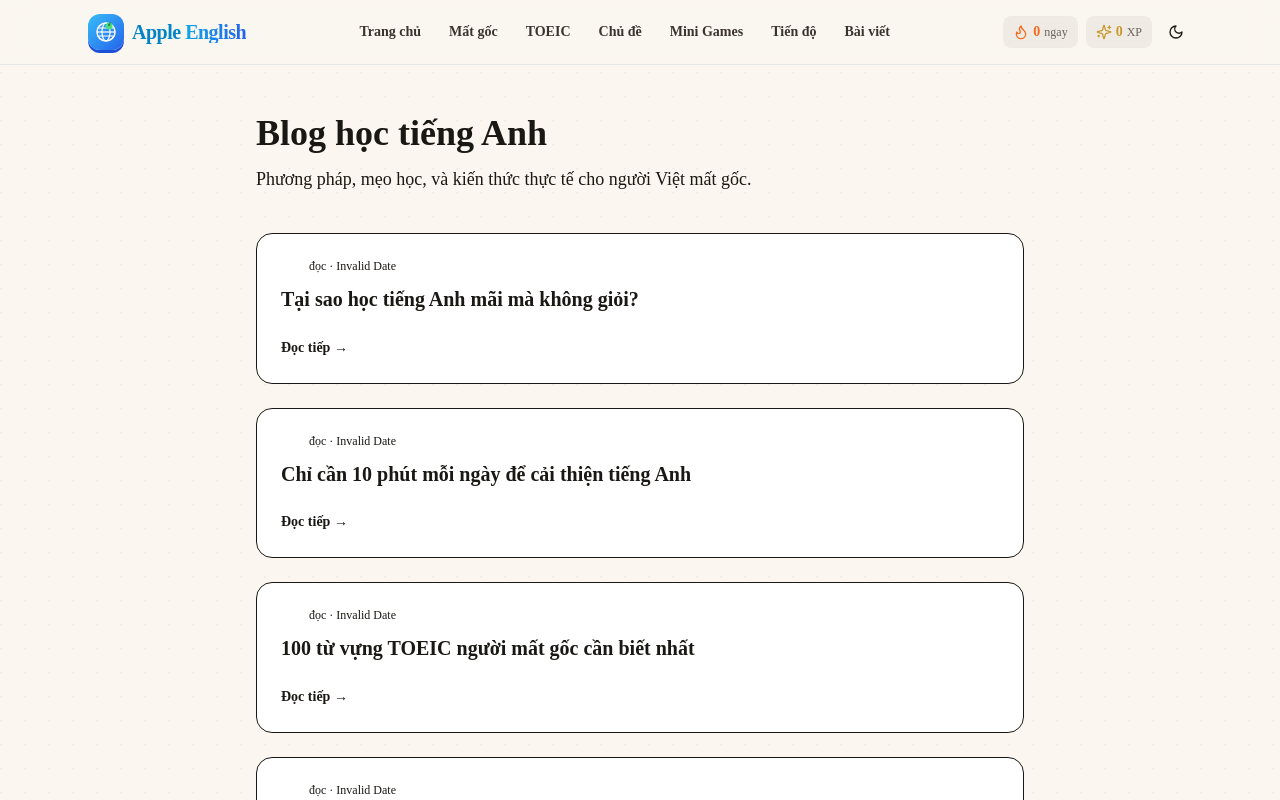
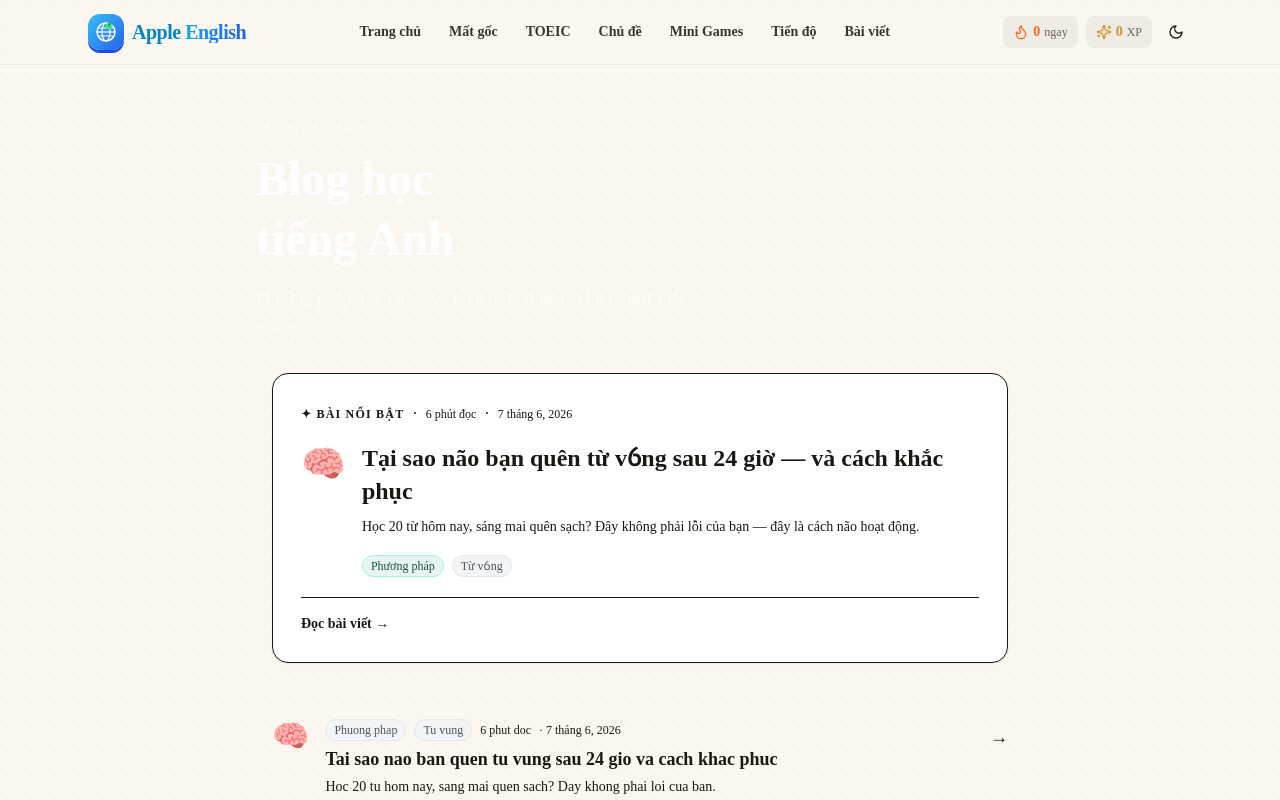
Before and after one commit to NguyeQuanHuy/apple-english, a Next.js app: page /blog in a window 1280 px wide. Shown: the top 800 px of the page. Built offline with nearby package versions, Linux system fonts and the light colour scheme.

Commit message:
redesign blog index page

```diff
--- a/app/blog/page.tsx
+++ b/app/blog/page.tsx
@@ -6,32 +6,123 @@ export const metadata = {
   description: "Bài viết về phương pháp học tiếng Anh hiệu quả cho người Việt mất gốc.",
 };
 
+function formatDate(raw: string) {
+  if (!raw) return "";
+  const parts = raw.split("/");
+  if (parts.length === 3) {
+    const [d, m, y] = parts;
+    const date = new Date(Number(y), Number(m) - 1, Number(d));
+    return date.toLocaleDateString("vi-VN", { day: "numeric", month: "long", year: "numeric" });
+  }
+  const date = new Date(raw);
+  if (isNaN(date.getTime())) return raw;
+  return date.toLocaleDateString("vi-VN", { day: "numeric", month: "long", year: "numeric" });
+}
+
+const TAG_COLORS: Record<string, string> = {
+  "Phương pháp": "bg-teal-50 text-teal-700 border-teal-200",
+  "Từ vựng": "bg-amber-50 text-amber-700 border-amber-200",
+  "Kinh nghiệm": "bg-violet-50 text-violet-700 border-violet-200",
+  "Mất gốc": "bg-rose-50 text-rose-700 border-rose-200",
+  "TOEIC": "bg-blue-50 text-blue-700 border-blue-200",
+  "Ngữ pháp": "bg-green-50 text-green-700 border-green-200",
+};
+
+function TagBadge({ tag }: { tag: string }) {
+  const cls = TAG_COLORS[tag] ?? "bg-gray-100 text-gray-600 border-gray-200";
+  return (
+    <span className={`text-xs font-medium px-2 py-0.5 rounded-full border ${cls}`}>
+      {tag}
+    </span>
+  );
+}
+
 export default function BlogPage() {
-  const sorted = [...BLOG_POSTS].sort(
-    (a, b) => new Date(b.publishedAt).getTime() - new Date(a.publishedAt).getTime()
-  );
+  const sorted = [...BLOG_POSTS].sort((a, b) => {
+    const parseDate = (d: string) => {
+      const parts = d?.split("/");
+      if (parts?.length === 3) return new Date(Number(parts[2]), Number(parts[1]) - 1, Number(parts[0])).getTime();
+      return new Date(d ?? 0).getTime();
+    };
+    return parseDate((b as any).date ?? (b as any).publishedAt) - parseDate((a as any).date ?? (a as any).publishedAt);
+  });
+
+  const [featured, ...rest] = sorted;
+
   return (
-    <main className="min-h-screen bg-[var(--paper)] px-4 py-12">
-      <div className="max-w-3xl mx-auto">
-        <div className="mb-10">
-          <h1 className="font-display text-4xl font-bold text-[var(--ink)] mb-3">Blog học tiếng Anh</h1>
-          <p className="text-[var(--ink-muted)] text-lg">Phương pháp, mẹo học, và kiến thức thực tế cho người Việt mất gốc.</p>
+    <main className="min-h-screen bg-[var(--paper)] pb-20">
+      {/* Hero header */}
+      <div className="bg-[var(--ink)] text-white px-4 py-14">
+        <div className="max-w-3xl mx-auto">
+          <p className="text-xs font-semibold tracking-widest uppercase text-white/50 mb-3">EnglishStart</p>
+          <h1 className="font-display text-5xl font-bold leading-tight mb-4">Blog học<br />tiếng Anh</h1>
+          <p className="text-white/60 text-lg max-w-md">
+            Phương pháp, mẹo học, và kiến thức thực tế cho người Việt mất gốc.
+          </p>
         </div>
-        <div className="flex flex-col gap-6">
-          {sorted.map((post) => (
-            <Link key={post.slug} href={`/blog/${post.slug}`}>
-              <article className="bg-white border border-[var(--paper-border)] rounded-2xl p-6 hover:shadow-md hover:-translate-y-0.5 transition-all duration-200 cursor-pointer">
-                <div className="flex items-center gap-2 mb-3 flex-wrap">
-                  <span className="text-xs font-semibold px-2.5 py-1 rounded-full bg-[var(--ember-light)] text-[var(--ember)]">{post.category}</span>
-                  <span className="text-xs text-[var(--ink-muted)]">{post.readTime} đọc · {new Date(post.publishedAt).toLocaleDateString("vi-VN", { day: "numeric", month: "long", year: "numeric" })}</span>
+      </div>
+
+      <div className="max-w-3xl mx-auto px-4">
+        {/* Featured post */}
+        {featured && (
+          <Link href={`/blog/${(featured as any).slug}`}>
+            <article className="group -mt-6 bg-white rounded-2xl border border-[var(--paper-border)] p-7 shadow-sm hover:shadow-md transition-all duration-200 mb-8 cursor-pointer">
+              <div className="flex items-center gap-2 mb-4 flex-wrap">
+                <span className="text-xs font-bold tracking-widest uppercase text-[var(--ember)]">✦ Bài nổi bật</span>
+                <span className="text-[var(--paper-border)]">·</span>
+                <span className="text-xs text-[var(--ink-muted)]">{(featured as any).readingTime ?? (featured as any).readTime}</span>
+                <span className="text-[var(--paper-border)]">·</span>
+                <span className="text-xs text-[var(--ink-muted)]">{formatDate((featured as any).date ?? (featured as any).publishedAt)}</span>
+              </div>
+              <div className="flex gap-4 items-start">
+                <span className="text-4xl leading-none mt-1 hidden sm:block">{(featured as any).emoji ?? "📖"}</span>
+                <div className="flex-1 min-w-0">
+                  <h2 className="font-display text-2xl font-bold text-[var(--ink)] mb-2 leading-snug group-hover:text-[var(--ember)] transition-colors">
+                    {(featured as any).title}
+                  </h2>
+                  <p className="text-[var(--ink-muted)] text-sm leading-relaxed mb-4 line-clamp-2">
+                    {(featured as any).summary ?? (featured as any).excerpt}
+                  </p>
+                  <div className="flex items-center gap-2 flex-wrap">
+                    {((featured as any).tags ?? []).map((t: string) => <TagBadge key={t} tag={t} />)}
+                  </div>
                 </div>
-                <h2 className="font-display text-xl font-bold text-[var(--ink)] mb-2 leading-snug">{post.title}</h2>
-                <p className="text-[var(--ink-muted)] text-sm leading-relaxed line-clamp-2">{post.excerpt}</p>
-                <span className="mt-4 inline-block text-sm font-semibold text-[var(--ember)]">Đọc tiếp →</span>
+              </div>
+              <div className="mt-5 pt-4 border-t border-[var(--paper-border)] flex items-center justify-between">
+                <span className="text-sm font-semibold text-[var(--ember)]">Đọc bài viết →</span>
+              </div>
+            </article>
+          </Link>
+        )}
+
+        {/* Post list */}
+        <div className="flex flex-col divide-y divide-[var(--paper-border)]">
+          {rest.map((post) => (
+            <Link key={(post as any).slug} href={`/blog/${(post as any).slug}`}>
+              <article className="group py-6 flex gap-4 items-start hover:bg-white hover:px-4 hover:-mx-4 hover:rounded-xl transition-all duration-150 cursor-pointer">
+                <span className="text-3xl leading-none mt-0.5 hidden sm:block">{(post as any).emoji ?? "📄"}</span>
+                <div className="flex-1 min-w-0">
+                  <div className="flex items-center gap-2 mb-1.5 flex-wrap">
+                    {((post as any).tags ?? []).slice(0, 2).map((t: string) => <TagBadge key={t} tag={t} />)}
+                    <span className="text-xs text-[var(--ink-muted)]">{(post as any).readingTime ?? (post as any).readTime}</span>
+                    <span className="text-xs text-[var(--ink-muted)]">· {formatDate((post as any).date ?? (post as any).publishedAt)}</span>
+                  </div>
+                  <h2 className="font-display text-lg font-bold text-[var(--ink)] leading-snug group-hover:text-[var(--ember)] transition-colors mb-1">
+                    {(post as any).title}
+                  </h2>
+                  <p className="text-[var(--ink-muted)] text-sm leading-relaxed line-clamp-1">
+                    {(post as any).summary ?? (post as any).excerpt}
+                  </p>
+                </div>
+                <span className="text-[var(--ink-muted)] group-hover:text-[var(--ember)] text-lg mt-1 transition-colors flex-shrink-0">→</span>
               </article>
             </Link>
           ))}
         </div>
+
+        {sorted.length === 0 && (
+          <p className="text-center text-[var(--ink-muted)] py-20">Chưa có bài viết nào.</p>
+        )}
       </div>
     </main>
   );
```
